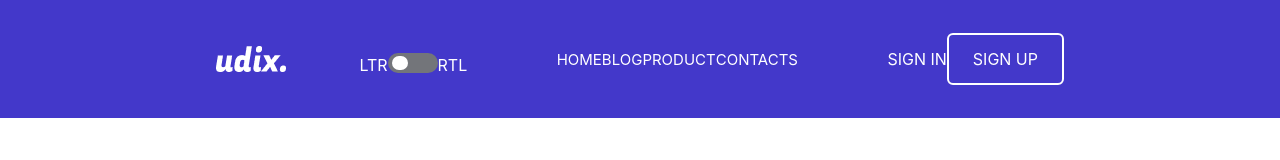
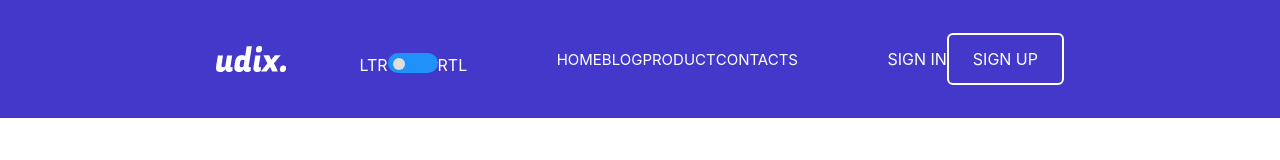
Before and after one commit to Arsalan31/my-project1, a React (Create React App) app: page /Udix in a window 1280 px wide. Shown: the top 160 px of the page. Built offline with nearby package versions, Linux system fonts and the light colour scheme; what tailwindcss-rtl would draw is missing.

Commit message:
Update Header1.js

```diff
--- a/src/Components/Header1.js
+++ b/src/Components/Header1.js
@@ -27,6 +27,7 @@ function Header1(props) {
 
     }, [])
 
+    const [directions, setdirections] = useState(props)
     const setDirection = () => {
         props.setIsRtl(!props.isRtl)
     }
@@ -37,12 +38,14 @@ function Header1(props) {
                 <div className="container nav md:my-0 my-10 flex flex-wrap justify-between content-center px-2 items-center lg:mx-52 mx-auto bg-transparent ">
                     <div className="logo1 bg-no-repeat flex-none order-0 flex-grow-0 block cursor-pointer" />
                     <div className="">
-                    <label className="form-check-label inline-block me-2  text-white">LTR</label>
-                    <label className="switch mt-3">
-                        <input type="checkbox" />
-                        <span onClick={setDirection} className="slider" />
-                    </label>
-                    <label className="form-check-label inline-block ms-2  text-white">RTL</label>
+                        <div className='flex justify-center mt-3'>
+                            <label className="form-check-label inline-block me-2  text-white" for="flexSwitchCheckChecked">LTR</label>
+                            <div onClick={setDirection} type="checkbox" className='toggle cursor-pointer'>
+                                {directions ? <div className='toggle-end'></div> :
+                                    <div className='toggle-start'></div>}
+                            </div>
+                            <label className="form-check-label inline-block ms-2  text-white" for="flexSwitchCheckChecked">RTL</label>
+                        </div>
                     </div>
                     <button onClick={toggleNav} className="block items-center p-2 ms-3 text-sm  md:hidden">
                         <svg width="28" height="16" viewBox="0 0 28 16" fill="none" xmlns="http://www.w3.org/2000/svg">
@@ -67,8 +70,8 @@ function Header1(props) {
                     )}
                     {(toggleMenu || screenWidth > 767) && (
                         <div className="justify-items-center md:mt-0 mt-10">
-                        <button className="text-white">SIGN IN</button>
-                        <button className="text-white ms-5 border-white border-2 rounded-md px-6 py-3">SIGN UP</button>
+                            <button className="text-white">SIGN IN</button>
+                            <button className="text-white ms-5 border-white border-2 rounded-md px-6 py-3">SIGN UP</button>
                         </div>
                     )}
                 </div>
```
